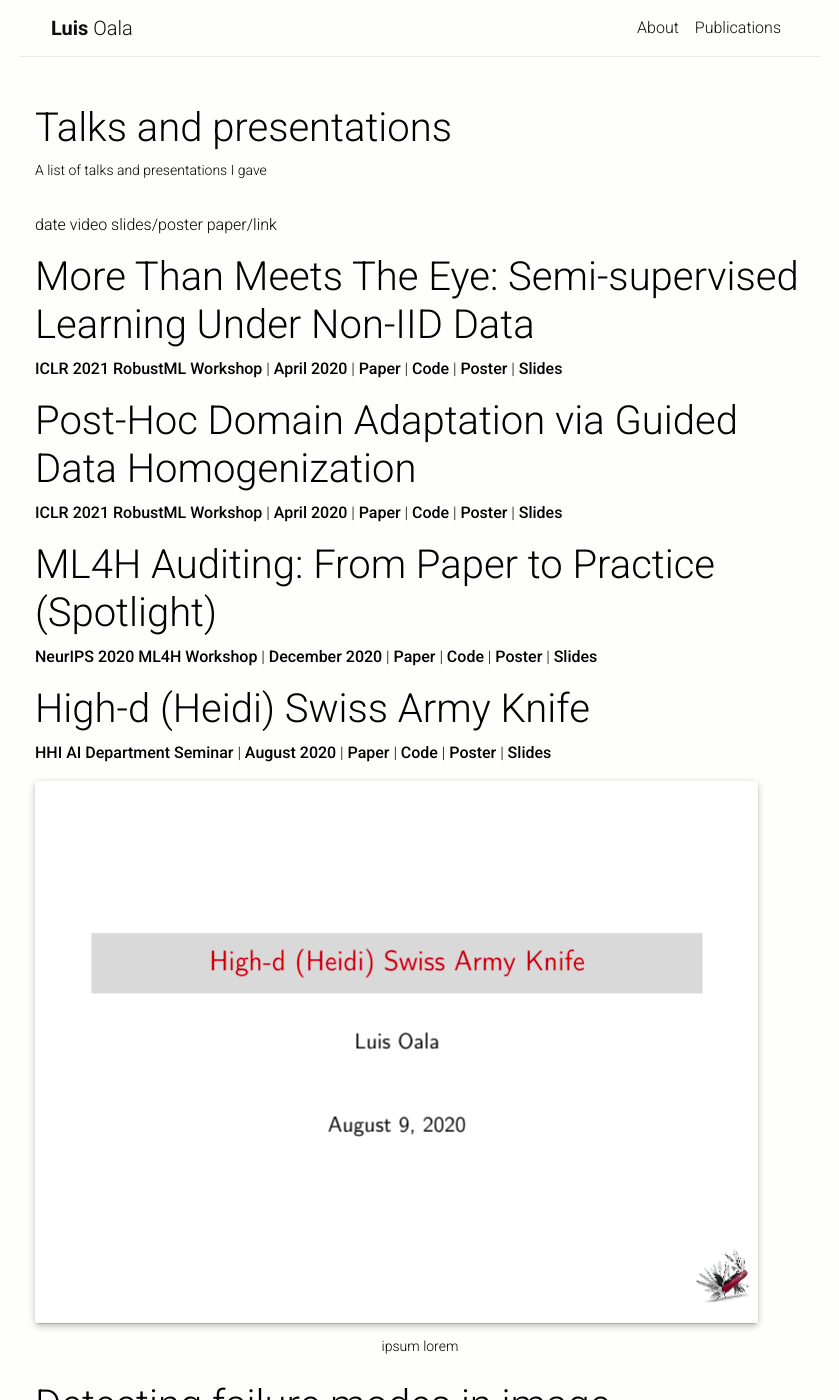
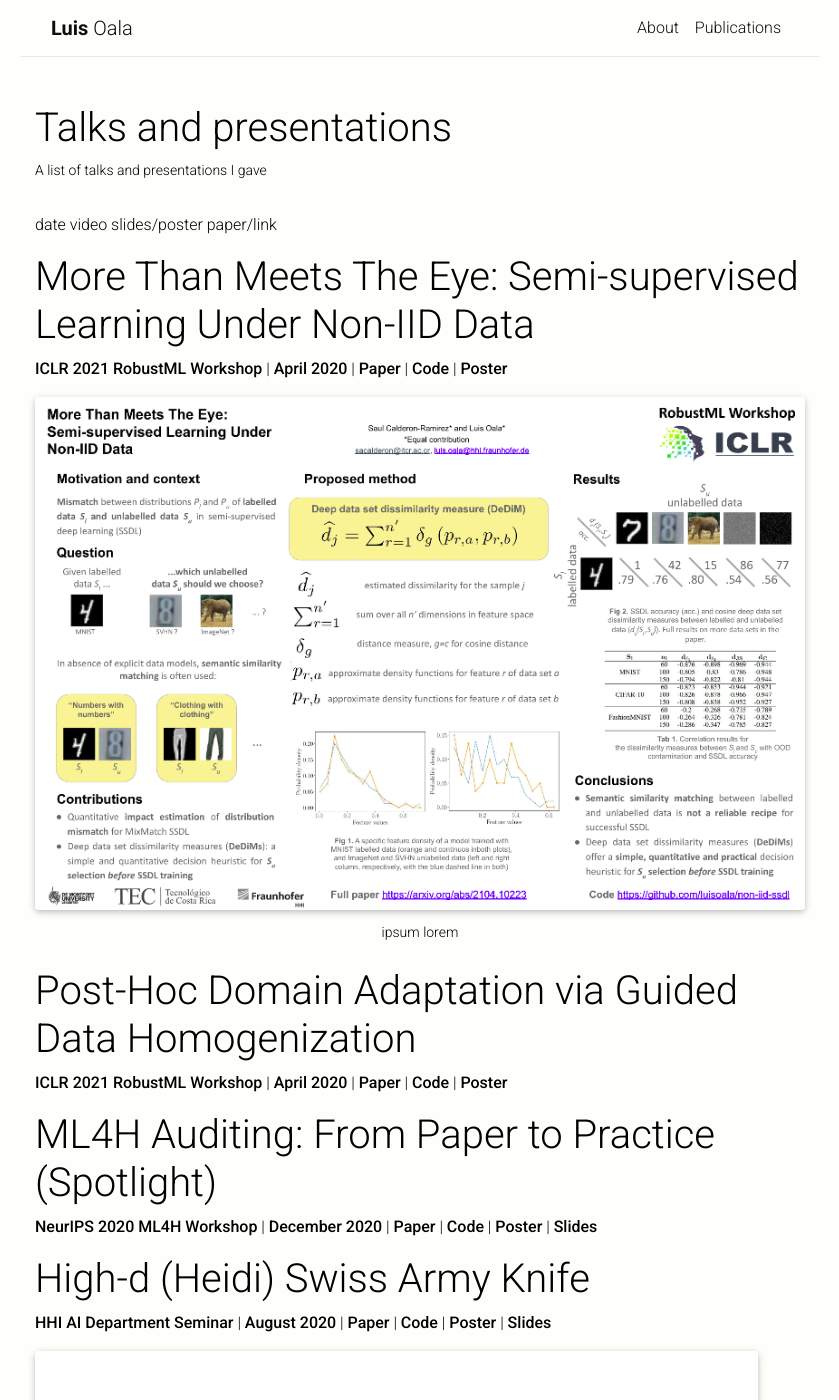
Before and after one commit to luisoala/luisoala.github.io, a Jekyll site: the page built from _pages/talks.md, in a window 1280 px wide and 1400 px high. Shown: the whole window, without its empty margins (220-1059 px from the left). Built offline with Jekyll 4.4.1, drawn with Linux system fonts in a browser that asks for light colours; nearby versions of some CDN libraries; a style sheet for code colours, icons or effects is not loaded.

Commit message:
Update talks.md

```diff
--- a/_pages/talks.md
+++ b/_pages/talks.md
@@ -12,9 +12,19 @@
 paper/link
 
 # More Than Meets The Eye: Semi-supervised Learning Under Non-IID Data
-**ICLR 2021 RobustML Workshop** | **April 2020** | [**Paper**]() | [**Code**]() | [**Poster**]() | [**Slides**]()
+**ICLR 2021 RobustML Workshop** | **April 2020** | [**Paper**](https://sites.google.com/connect.hku.hk/robustml-2021/accepted-papers/paper-031) | [**Code**](https://github.com/luisoala/non-iid-ssdl) | [**Poster**](https://github.com/luisoala/luisoala.github.io/blob/master/assets/pdf/posters/Poster_ICLR_2021_v2%20(1).pdf)
+
+<div class="row mt-3">
+    <div class="col-sm mt-3 mt-md-0">
+        <img class="img-fluid rounded z-depth-1" src="{{ site.baseurl }}/assets/img/poster/iclr-ssdl.png" data-zoomable>
+    </div>
+</div>
+<div class="caption">
+    ipsum lorem
+</div>
+
 # Post-Hoc Domain Adaptation via Guided Data Homogenization
-**ICLR 2021 RobustML Workshop** | **April 2020** | [**Paper**]() | [**Code**]() | [**Poster**]() | [**Slides**]()
+**ICLR 2021 RobustML Workshop** | **April 2020** | [**Paper**](https://sites.google.com/connect.hku.hk/robustml-2021/accepted-papers/paper-062) | [**Code**](https://github.com/willisk/GDH) | [**Poster**]()
 # ML4H Auditing: From Paper to Practice (Spotlight)
 **NeurIPS 2020 ML4H Workshop** | **December 2020** | [**Paper**]() | [**Code**]() | [**Poster**]() | [**Slides**]()
 
```
